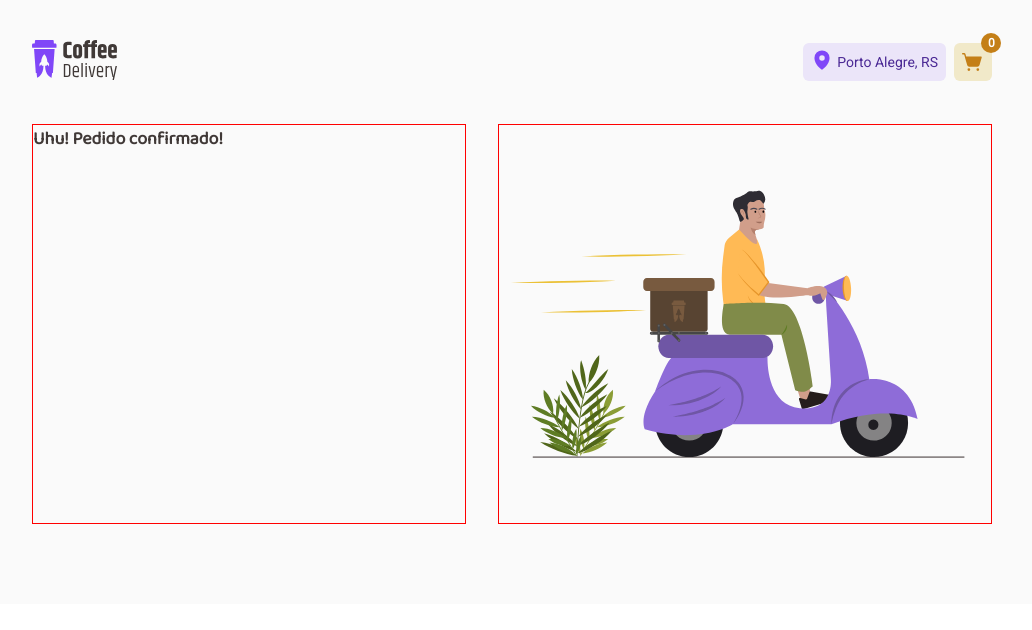
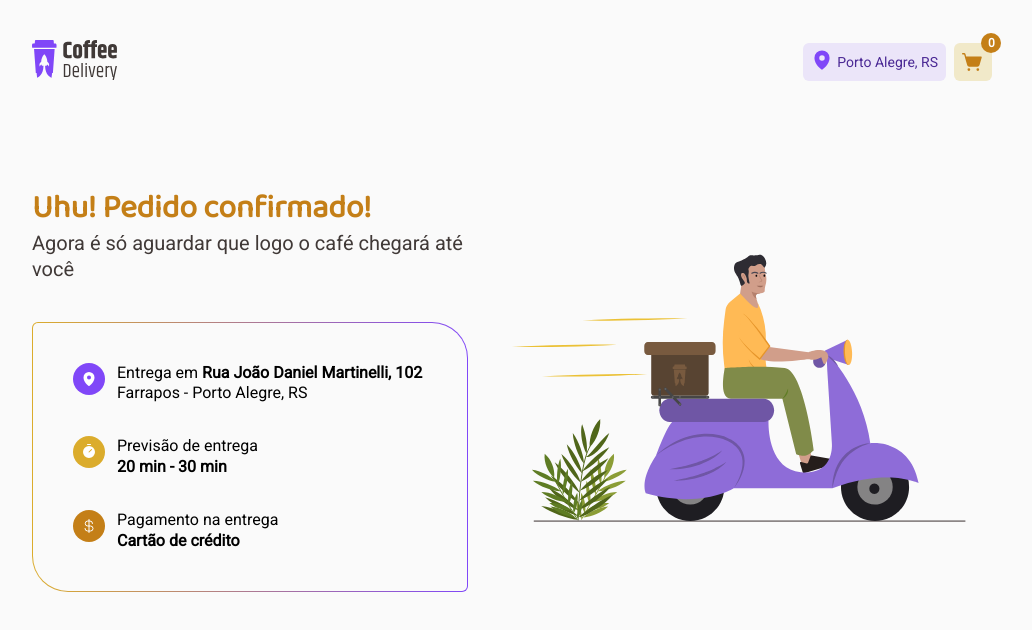
Before and after one commit to lucas-soler/coffee-commerce, a React (Vite) app: page /success in a window 1280 px wide. Shown: the top 630 px of the page, without its empty margins (128-1160 px from the left). Built offline with nearby package versions, Linux system fonts and the light colour scheme.

Commit message:
Address form development

```diff
--- a/src/pages/CheckOut/components/Form/styles.ts
+++ b/src/pages/CheckOut/components/Form/styles.ts
@@ -77,6 +77,11 @@ export const FormContainer = styled.div`
         }
       }
     }
+
+    .error-message {
+      font-size: 0.77rem;
+      color: ${(props) => props.theme.red};
+    }
   }
 
   @media only screen and (min-width: 1025px) {
--- a/src/pages/CheckOut/components/Header/styles.ts
+++ b/src/pages/CheckOut/components/Header/styles.ts
@@ -1,7 +1,6 @@
 import styled from "styled-components";
 
 export const CheckOutHeaderContainer = styled.header`
-  flex: 1;
   display: flex;
   flex-direction: column;
   align-items: stretch;
--- a/src/pages/CheckOut/index.tsx
+++ b/src/pages/CheckOut/index.tsx
@@ -1,5 +1,4 @@
 import { useContext } from "react";
-import { Link } from "react-router-dom";
 import { CartContext } from "../../contexts/CartContext";
 import { CartProduct } from "./components/CartProduct";
 import { Form } from "./components/Form";
@@ -75,9 +74,9 @@ export function CheckOut() {
                 </span>
               </footer>
             </section>
-            <Link to="/success">
-              <button>Confirmar pedido</button>
-            </Link>
+            <button type="submit" form="address-form" id="order-button">
+              Confirmar pedido
+            </button>
           </section>
         </div>
       </CheckOutContainer>
--- a/src/pages/CheckOut/styles.ts
+++ b/src/pages/CheckOut/styles.ts
@@ -72,14 +72,13 @@ export const CheckOutContainer = styled.main`
         font-weight: 700;
       }
     }
+  }
 
-    a {
+  #order-button {
     display: flex;
     cursor: pointer;
-    }
-
-    a > button {
     flex: 1;
+    justify-content: center;
     color: ${(props) => props.theme.white};
     text-transform: uppercase;
     padding: 0.75rem 0.5rem;
@@ -92,6 +91,14 @@ export const CheckOutContainer = styled.main`
     :hover {
       cursor: pointer;
       background-color: ${(props) => props.theme["yellow-700"]};
+    }
+
+    :disabled {
+      cursor: not-allowed;
+      opacity: 0.6;
+
+      :hover {
+        background-color: ${(props) => props.theme["yellow-500"]};
       }
     }
   }
--- a/src/pages/Home/components/Header/styles.ts
+++ b/src/pages/Home/components/Header/styles.ts
@@ -1,7 +1,6 @@
 import styled from "styled-components";
 
 export const HeaderHomeContainer = styled.section`
-  flex: 1;
   display: flex;
   flex-direction: column;
   justify-content: space-between;
--- a/src/pages/Success/Header/styles.ts
+++ b/src/pages/Success/Header/styles.ts
@@ -1,7 +1,6 @@
 import styled from "styled-components";
 
 export const SuccessHeaderContainer = styled.header`
-  flex: 1;
   display: flex;
   flex-direction: column;
   align-items: stretch;
--- a/src/pages/Success/index.tsx
+++ b/src/pages/Success/index.tsx
@@ -1,14 +1,55 @@
+import { CurrencyDollar, MapPin, Timer } from "phosphor-react";
+import { useContext } from "react";
+import { ThemeContext } from "styled-components";
 import { SuccessHeader } from "./Header";
 import { SuccessContainer } from "./styles";
 import delivery from "/src/assets/delivery.svg";
 
 export function Success() {
+  const theme = useContext(ThemeContext);
+
   return (
     <>
       <SuccessHeader />
       <SuccessContainer>
         <div className="order-confirmation">
           <h1>Uhu! Pedido confirmado!</h1>
+          <p>Agora é só aguardar que logo o café chegará até você</p>
+          <section>
+            <article>
+              <span className="icon" id="map-icon">
+                <MapPin size={16} color={theme.white} weight="fill" />
+              </span>
+              <span className="icon-text">
+                <span>
+                  Entrega em <strong>Rua João Daniel Martinelli, 102</strong>
+                </span>
+                <span>Farrapos - Porto Alegre, RS</span>
+              </span>
+            </article>
+            <article>
+              <span className="icon" id="timer-icon">
+                <Timer size={16} color={theme.white} weight="fill" />
+              </span>
+              <span className="icon-text">
+                <span>Previsão de entrega</span>
+                <span>
+                  <strong>20 min - 30 min</strong>
+                </span>
+              </span>
+            </article>
+            <article>
+              <span className="icon" id="currency-icon">
+                <CurrencyDollar size={16} color={theme.white} />
+              </span>
+              <span className="icon-text">
+                <span>Pagamento na entrega</span>
+                <span>
+                  <strong>Cartão de crédito</strong>
+                </span>
+              </span>
+            </article>
+          </section>
         </div>
         <div className="delivery-image">
           <img src={delivery} />
--- a/src/pages/Success/styles.ts
+++ b/src/pages/Success/styles.ts
@@ -7,22 +7,92 @@ export const SuccessContainer = styled.main`
   justify-content: space-between;
   gap: 2rem;
   padding: 2.5rem 0;
+  margin-top: 4rem;
 
   h1 {
     font-family: "Baloo 2", cursive;
-    font-size: 1.12rem;
-    font-weight: 700;
+    font-size: 2rem;
+    font-weight: 800;
+    color: ${(props) => props.theme["yellow-700"]};
+    line-height: 130%;
+  }
+
+  p {
+    font-family: "Roboto", sans-serif;
+    font-size: 1.25rem;
+    font-style: normal;
+    font-weight: 400;
+    line-height: 130%;
     color: ${(props) => props.theme["gray-800"]};
   }
 
   .order-confirmation {
     width: 60vw;
     height: 400px;
-    border: 1px solid red;
+
+    > section {
+      display: flex;
+      flex-direction: column;
+      padding: 2.5rem;
+      margin-top: 2.5rem;
+      display: flex;
+      flex-direction: column;
+      border-radius: 6px 36px 6px 36px;
+      background: linear-gradient(
+            ${(props) => props.theme["gray-100"]},
+            ${(props) => props.theme["gray-100"]}
+          )
+          padding-box,
+        linear-gradient(
+            to right,
+            ${(props) => props.theme["yellow-500"]},
+            ${(props) => props.theme["purple-500"]}
+          )
+          border-box;
+      border: 1px solid transparent;
+      gap: 2rem;
+      font-family: "Roboto", sans-serif;
+      font-size: 1rem;
+      font-style: normal;
+      font-weight: 400;
+      line-height: 130%;
+
+      > article {
+        display: flex;
+        gap: 0.75rem;
+      }
+
+      .icon {
+        display: flex;
+        padding: 0.5rem;
+        border-radius: 16px;
+        align-items: center;
+        align-self: flex-start;
+      }
+
+      #map-icon {
+        background-color: ${(props) => props.theme["purple-500"]};
+      }
+
+      #timer-icon {
+        background-color: ${(props) => props.theme["yellow-500"]};
+      }
+
+      #currency-icon {
+        background-color: ${(props) => props.theme["yellow-700"]};
+      }
+
+      .icon-text {
+        flex: 1;
+        display: flex;
+        align-items: flex-start;
+        justify-content: center;
+        flex-direction: column;
+      }
+    }
   }
 
   .delivery-image {
-    border: 1px solid red;
     width: 40vw;
     display: flex;
     justify-content: center;
--- a/src/styles/global.ts
+++ b/src/styles/global.ts
@@ -17,13 +17,15 @@ export const GlobalStyle = createGlobalStyle`
 
   html {
     overflow-y: scroll;
+    height: 100%;
   }
 
   body {
     -webkit-font-smoothing: antialiased;
     display: flex;
-    align-items: center;
     justify-content: center;
+    align-items: flex-start;
+    height: 100%;
   }
 
   #root{
@@ -31,6 +33,7 @@ export const GlobalStyle = createGlobalStyle`
     display: flex;
     flex-direction: column;
     overflow: hidden;
+    min-height: 100%;
     padding: 2.5rem 10rem;
     max-width: 90rem;
     background-color: ${(props) => props.theme["gray-100"]};
--- a/src/styles/themes/default.ts
+++ b/src/styles/themes/default.ts
@@ -1,5 +1,6 @@
 export const defaultTheme = {
   white: "#ffffff",
+  red: "red",
 
   "gray-100": "#fafafa",
   "gray-200": "#f3f2f2",
```
Also changed, not shown: package.json (+5 -2 lines), src/pages/CheckOut/components/Form/index.tsx (+79 -10 lines), 1 other file (tests, documents, lock files or other folders). Lines whose indentation alone changed are shown as unchanged.
